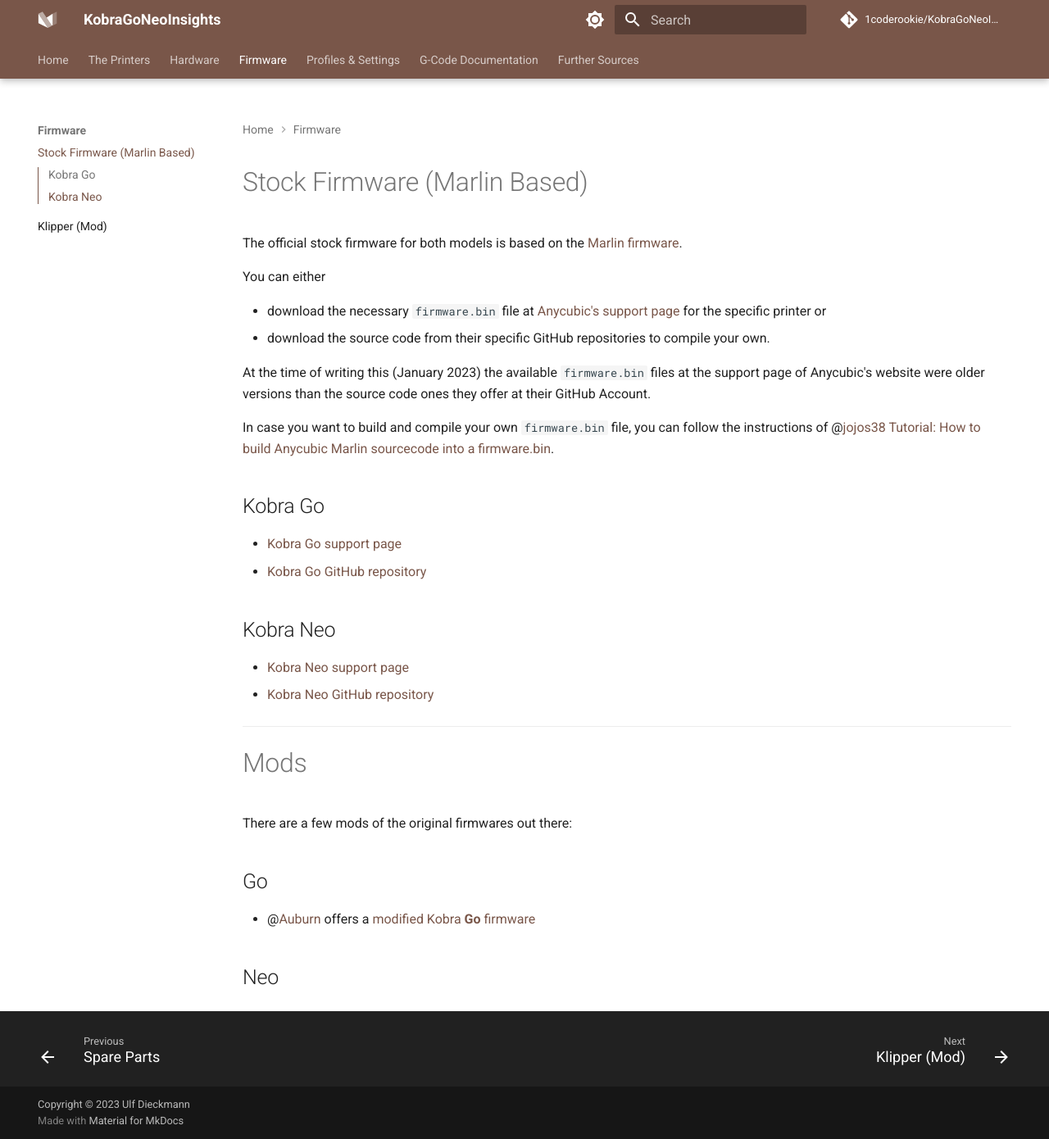
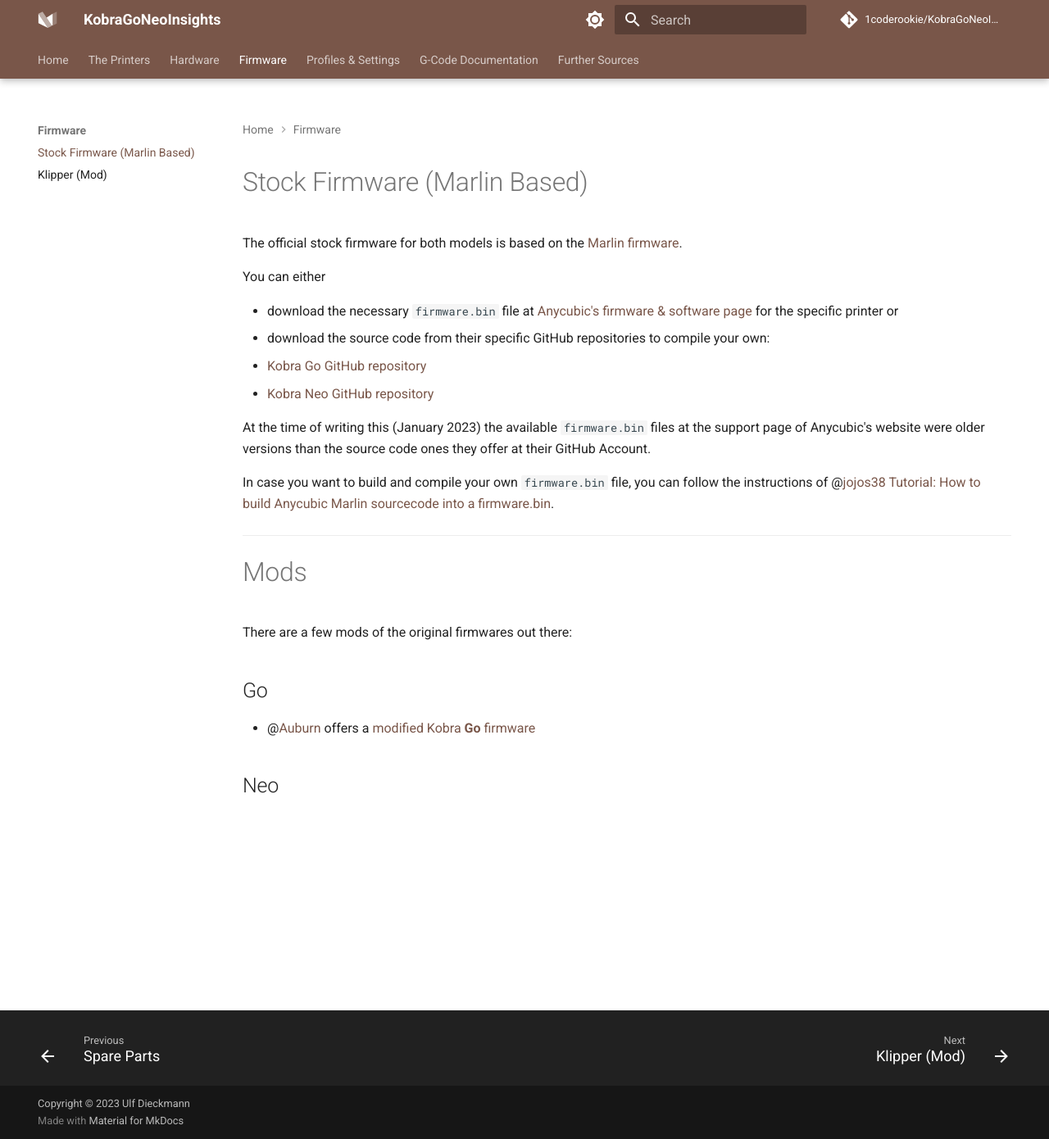
Before and after one commit to 1coderookie/KobraGoNeoInsights, an MkDocs documentation site: the page built from docs/firmware/fw_marlin.md, in a window 1280 px wide and 1390 px high. Shown: the whole window at 82% size. Built offline with MkDocs 1.6.1 and Material for MkDocs 9.7.7, drawn with Linux system fonts in a browser that asks for light colours; comment, search, counter and statistics services are not loaded.

Commit message:
Update fw_marlin.md

```diff
--- a/docs/firmware/fw_marlin.md
+++ b/docs/firmware/fw_marlin.md
@@ -5,20 +5,15 @@
 
 You can either
 
-- download the necessary `firmware.bin` file at [Anycubic's support page](https://www.anycubic.com/blogs/news/all-you-need-to-know-about-kobra-series) for the specific printer or
-- download the source code from their specific GitHub repositories to compile your own.
+- download the necessary `firmware.bin` file at [Anycubic's firmware & software page](https://www.anycubic.com/pages/firmware-software) for the specific printer or
+- download the source code from their specific GitHub repositories to compile your own:
+  - [Kobra Go GitHub repository](https://github.com/ANYCUBIC-3D/Kobra_Go)
+  - [Kobra Neo GitHub repository](https://github.com/ANYCUBIC-3D/Kobra_Neo)
 
 At the time of writing this (January 2023) the available `firmware.bin` files at the support page of Anycubic's website were older versions than the source code ones they offer at their GitHub Account.
 
 In case you want to build and compile your own `firmware.bin` file, you can follow the instructions of @[jojos38](https://github.com/jojos38) [Tutorial: How to build Anycubic Marlin sourcecode into a firmware.bin](https://www.reddit.com/r/anycubic/comments/y2waxu/tutorial_how_to_build_anycubic_marlin_source_code/).
 
-## Kobra Go
-- [Kobra Go support page](https://www.anycubic.com/blogs/news/all-you-need-to-know-about-kobra-series)
-- [Kobra Go GitHub repository](https://github.com/ANYCUBIC-3D/Kobra_Go)
-
-## Kobra Neo
-- [Kobra Neo support page](https://www.anycubic.com/blogs/news/all-you-need-to-know-about-kobra-series)
-- [Kobra Neo GitHub repository](https://github.com/ANYCUBIC-3D/Kobra_Neo)
 
 ---
 
```
